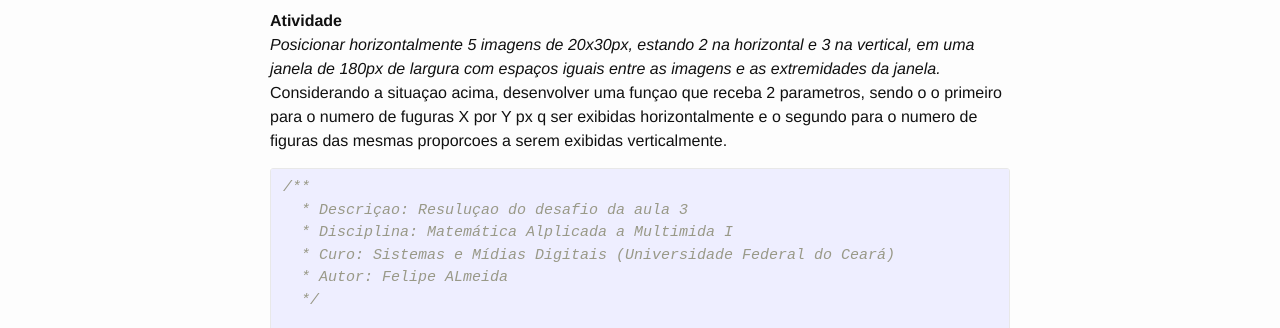
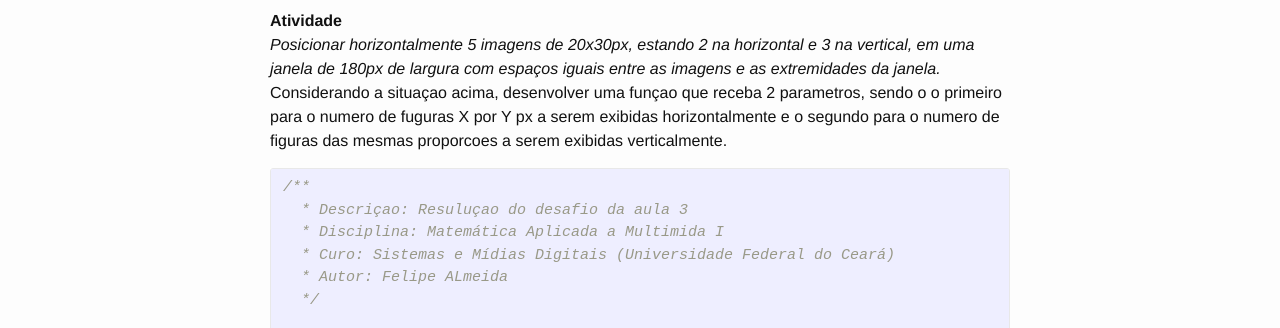
Before and after one commit to falmeidaco/blog-smd, a Jekyll site: the page built from _posts/2016-03-26-resolucao-atividade-aula3-mami.markdown, in a window 1280 px wide and 900 px high. Shown: the part 296-624 px from the top of the window. Built offline with Jekyll 4.4.1, drawn with Linux system fonts in a browser that asks for light colours.

Commit message:
correcao de texto

```diff
--- a/_posts/2016-03-26-resolucao-atividade-aula3-mami.markdown
+++ b/_posts/2016-03-26-resolucao-atividade-aula3-mami.markdown
@@ -11,12 +11,12 @@ tags:
 
 **Atividade**
 *Posicionar horizontalmente 5 imagens de 20x30px, estando 2 na horizontal e 3 na vertical, em uma janela de 180px de largura com espaços iguais entre as imagens e as extremidades da janela.*
-Considerando a situaçao acima, desenvolver uma funçao que receba 2 parametros, sendo o o primeiro para o numero de fuguras X por Y px q ser exibidas horizontalmente e o segundo para o numero de figuras das mesmas proporcoes a serem exibidas verticalmente.
+Considerando a situaçao acima, desenvolver uma funçao que receba 2 parametros, sendo o o primeiro para o numero de fuguras X por Y px a serem exibidas horizontalmente e o segundo para o numero de figuras das mesmas proporcoes a serem exibidas verticalmente.
 
 {% highlight java %}
 /**
   * Descriçao: Resuluçao do desafio da aula 3
-  * Disciplina: Matemática Alplicada a Multimida I
+  * Disciplina: Matemática Aplicada a Multimida I
   * Curo: Sistemas e Mídias Digitais (Universidade Federal do Ceará)
   * Autor: Felipe ALmeida
   */
```
